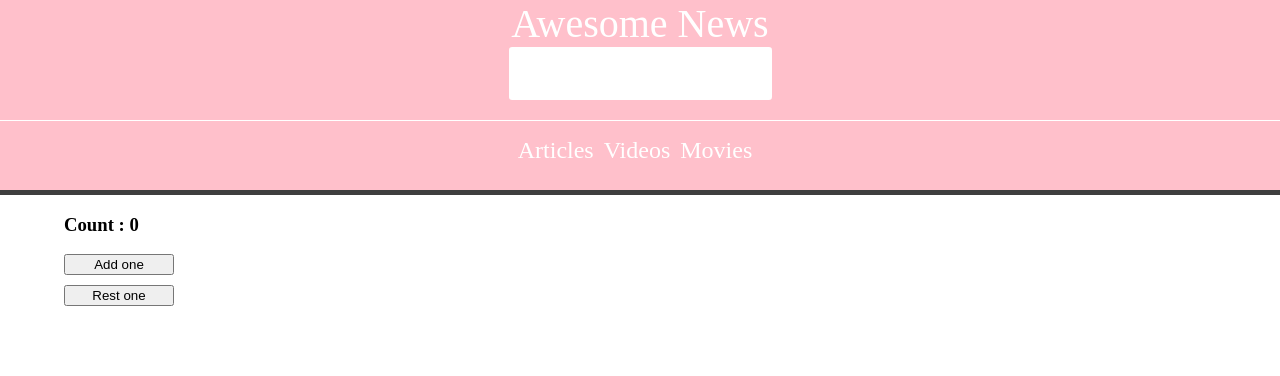
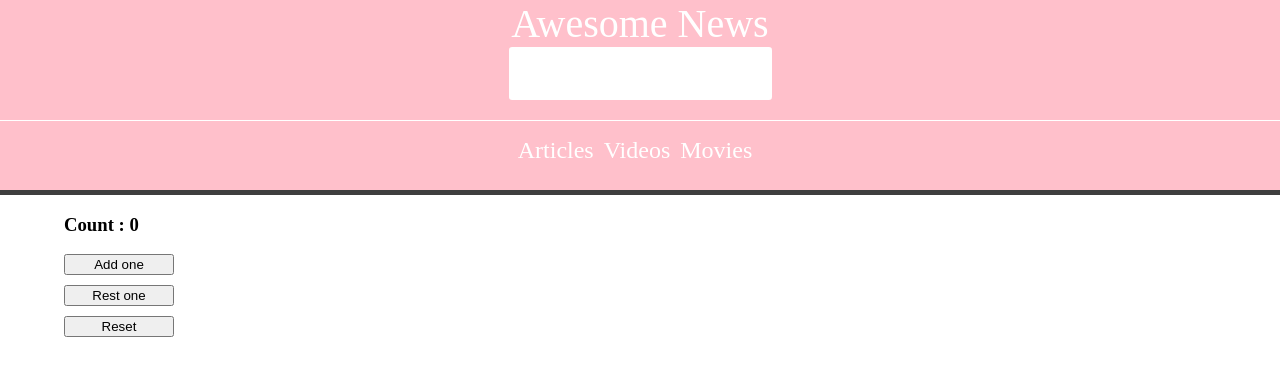
Before and after one commit to stellamarma/React, a React (Vite) app in the folder 2.Components/: page / in a window 1280 px wide. Shown: the top 376 px of the page. Built offline with nearby package versions, Linux system fonts and the light colour scheme.

Commit message:
Add reset button

```diff
--- a/2.Components/src/components/playground/state.jsx
+++ b/2.Components/src/components/playground/state.jsx
@@ -1,8 +1,8 @@
 import {useState} from 'react'
 
 const StatePlayground = () => {
-
-    let [count,setCount] =useState(0);
+   let initialCount = 0;
+    let [count,setCount] =useState(initialCount);
 
 
     const addOne=()=>{
@@ -13,12 +13,16 @@ const StatePlayground = () => {
         setCount(prevCount => prevCount - 1);
     }
 
+    const resetCount = () =>{
+        setCount(initialCount);
+    }
     console.log(count)
     return(
         <>
             <h3>Count : {count}</h3>
             <button onClick={addOne}>Add one</button>
             <button onClick={decreaseOne}>Rest one</button>
+            <button onClick={resetCount}>Reset</button>
         </>
     )
 }
```
